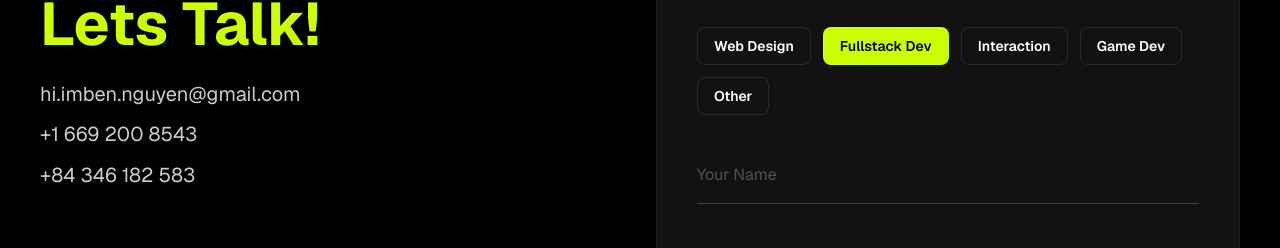
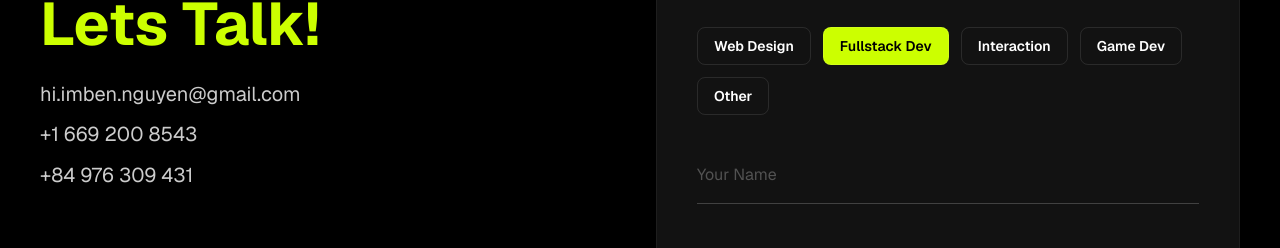
Before and after one commit to hereisben/portfolio, a Next.js app: page / in a window 1280 px wide. Shown: the part 5509-5757 px from the top of the page. Built offline with nearby package versions, Linux system fonts and the light colour scheme.

Commit message:
Update Contact.tsx

```diff
--- a/src/sections/Contact.tsx
+++ b/src/sections/Contact.tsx
@@ -28,7 +28,7 @@ export default function Contact() {
             </Link>
             <Link className="max-w-max" href={"tel:+84346182583"}>
               <Desc classNames="text-white/80 hover:text-primary transition-color duration-300 ease">
-                +84 346 182 583
+                +84 976 309 431
               </Desc>
             </Link>
           </div>
```
